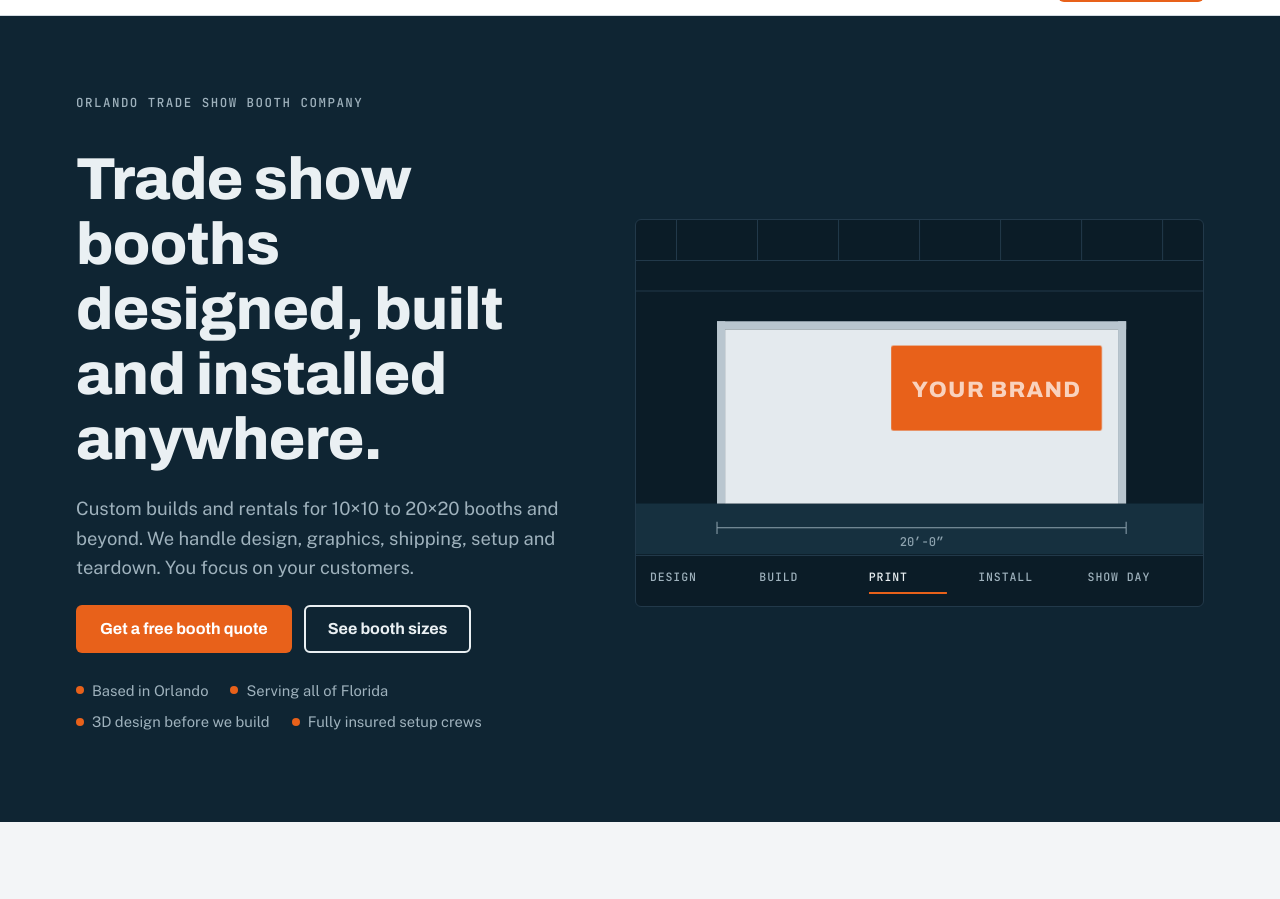
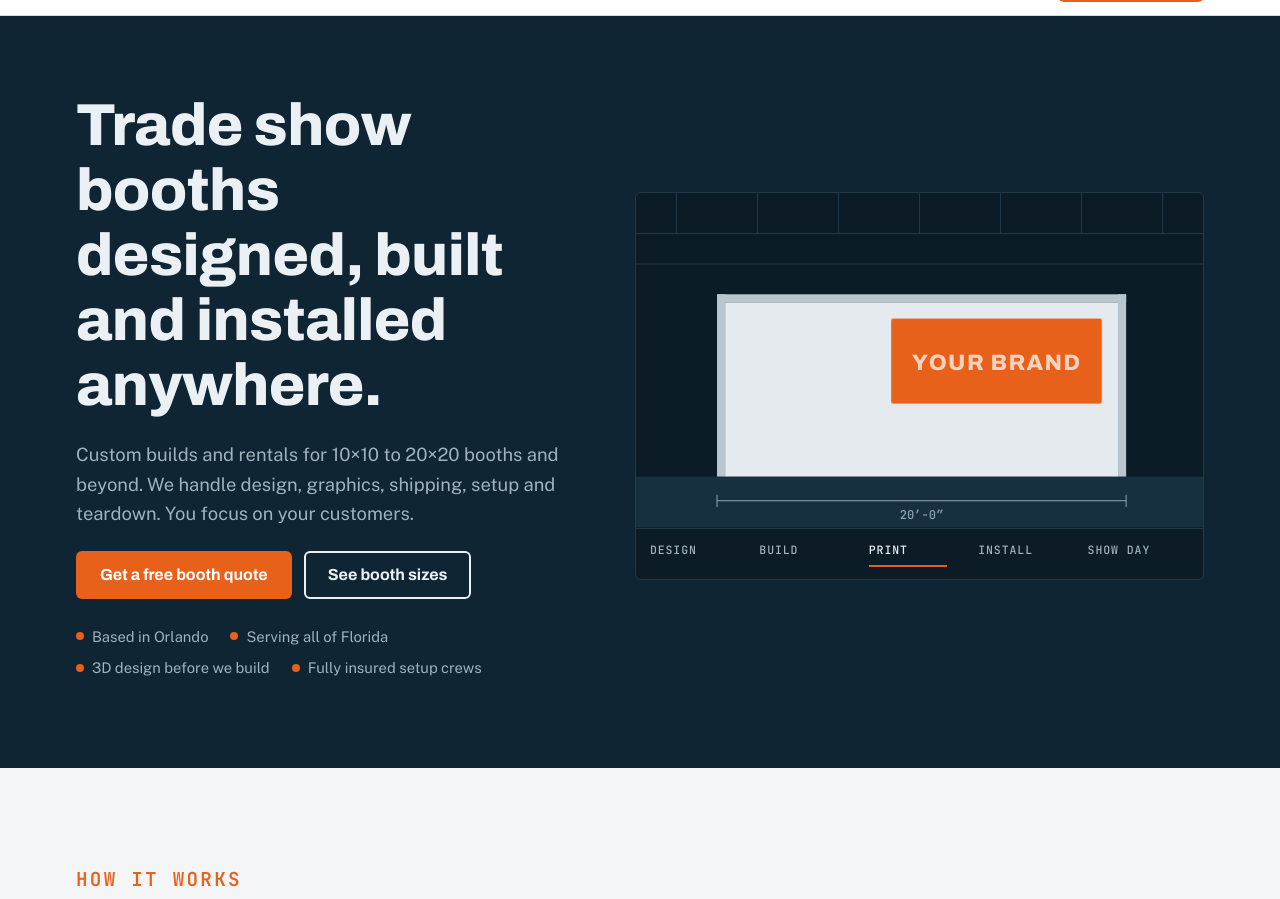
Before and after one commit to codyestes92-spec/everspace-site, a plain HTML site: page index.html in a window 1280 px wide. Shown: the part 53-952 px from the top of the page. Drawn offline with nearby package versions, Linux system fonts and the light colour scheme.

Commit message:
Bigger section labels; remove hero eyebrow
Co-Authored-By: Claude Opus 5.5 <noreply@anthropic.com>
Claude-Session: https://claude.ai/code/session_01KdsAJVmSGNmpDV9NsyQG28

```diff
--- a/index.html
+++ b/index.html
@@ -68,7 +68,6 @@
   <section class="hero band">
     <div class="wrap hero-grid">
       <div class="hero-copy">
-        <p class="eyebrow">Orlando trade show booth company</p>
         <h1>Trade show booths designed, built and installed anywhere.</h1>
         <p class="lede">Custom builds and rentals for 10×10 to 20×20 booths and beyond. We handle design, graphics, shipping, setup and teardown. You focus on your customers.</p>
         <div class="hero-actions">
--- a/styles.css
+++ b/styles.css
@@ -57,8 +57,8 @@ p { margin: 0; }
 }
 section { padding-block: clamp(56px, 8vw, 96px); }
 .eyebrow {
-  font-family: var(--font-mono); font-size: 0.78rem; letter-spacing: 0.12em;
-  text-transform: uppercase; color: var(--muted); margin-bottom: 12px;
+  font-family: var(--font-mono); font-size: clamp(1rem, 1.6vw, 1.2rem); font-weight: 600; letter-spacing: 0.12em;
+  text-transform: uppercase; color: var(--accent); margin-bottom: 4px;
 }
 .lede { font-size: 1.15rem; color: var(--muted); max-width: 62ch; }
 .section-head { display: grid; gap: 12px; margin-bottom: 40px; max-width: 70ch; }
@@ -143,7 +143,7 @@ body::before {
 
 /* Services */
 .band { background: var(--band); color: var(--band-ink); }
-.band .eyebrow, .band .lede { color: var(--band-muted); }
+.band .lede { color: var(--band-muted); }
 .services { display: grid; grid-template-columns: repeat(4, 1fr); gap: 1px; background: color-mix(in srgb, var(--band-ink) 18%, transparent); border: 1px solid color-mix(in srgb, var(--band-ink) 18%, transparent); }
 .service { background: var(--band); padding: 26px 22px; display: grid; gap: 10px; align-content: start; min-width: 0; }
 .service svg { width: 30px; height: 30px; stroke: var(--accent); fill: none; stroke-width: 1.8; stroke-linecap: round; stroke-linejoin: round; }
```
